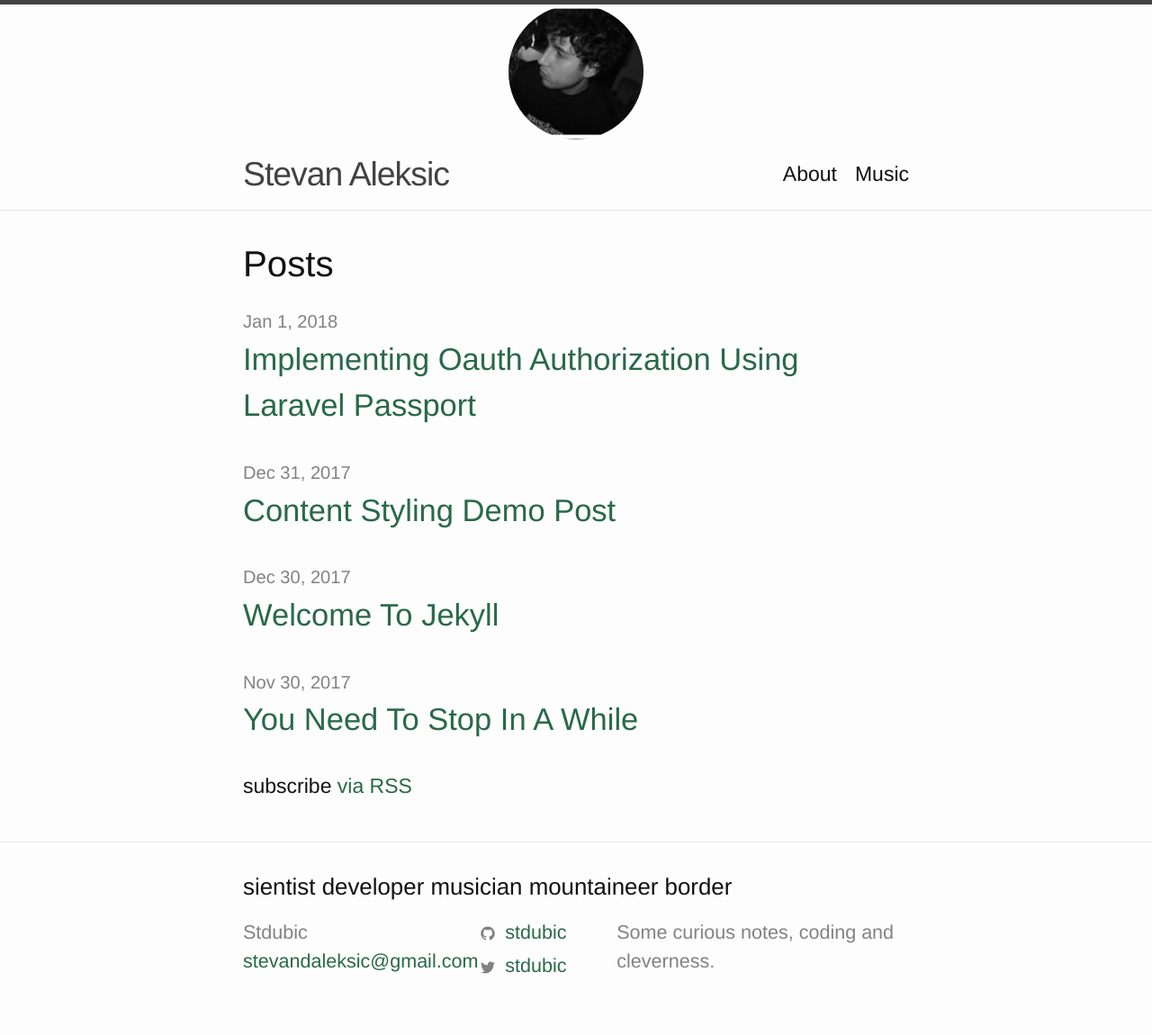
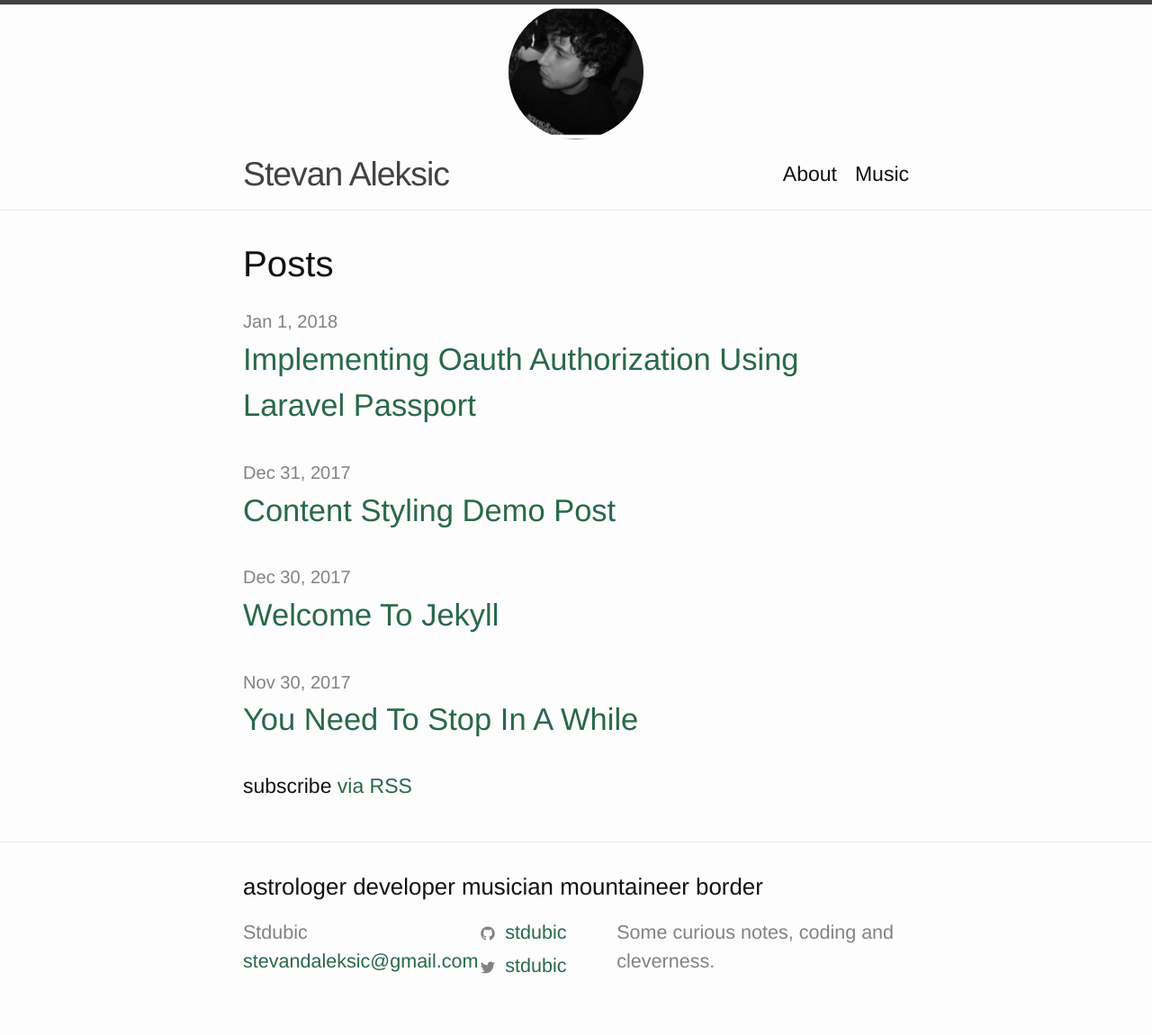
Before and after one commit to Stdubic/Stevan-Aleksic-aka-Stdubic, a Jekyll site: the page built from index.md, in a window 1280 px wide. Shown: the whole page at 90% size. Built offline with Jekyll 4.4.1, drawn with Linux system fonts in a browser that asks for light colours.

Commit message:
Update _config.yml

```diff
--- a/_config.yml
+++ b/_config.yml
@@ -1,5 +1,5 @@
 
-title: sientist developer musician mountaineer border
+title: astrologer developer musician mountaineer border
 title1: Stevan Aleksic
 
 author: Stdubic
```
